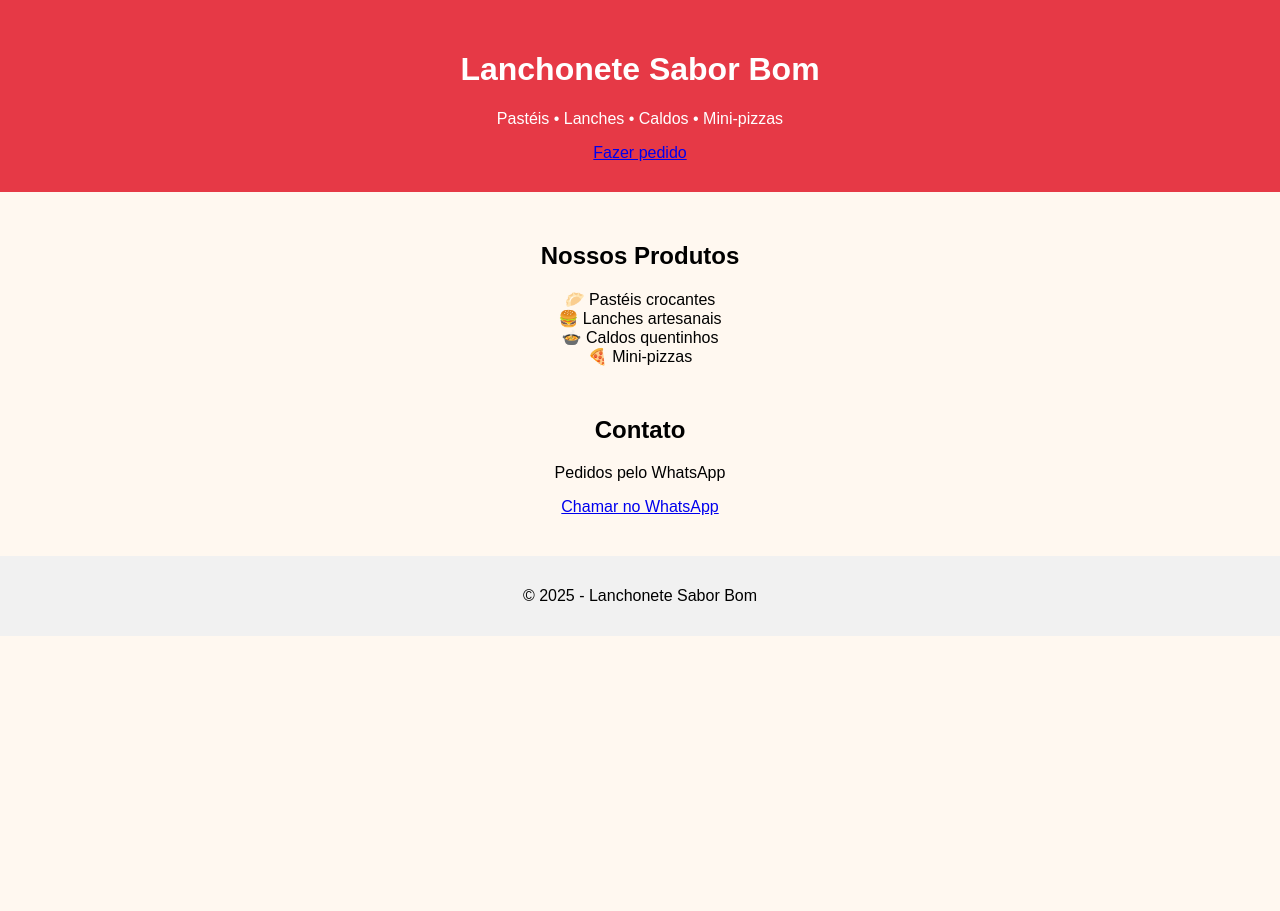
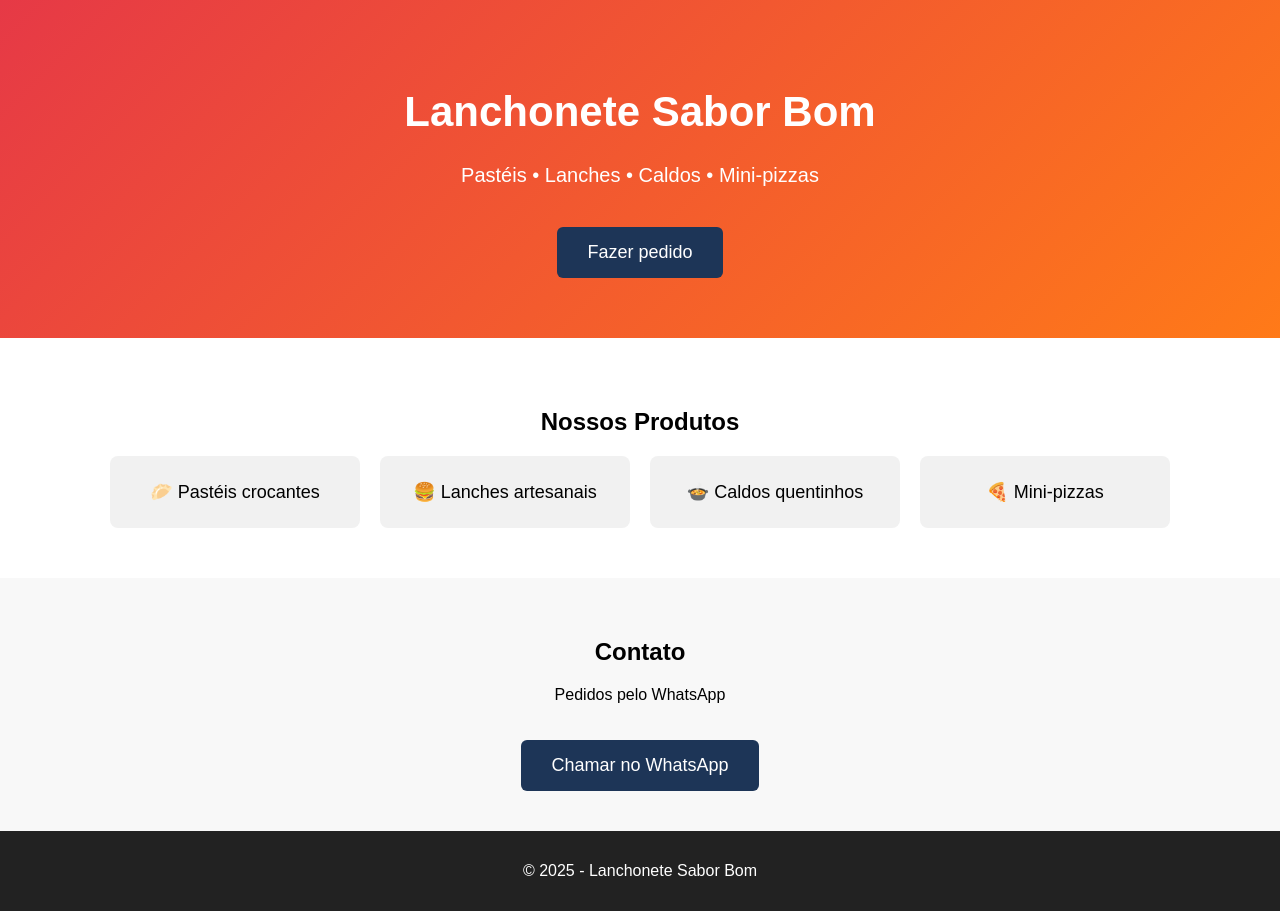
Before and after one commit to preto909/site-lanchonete, a plain HTML site: page index.html in a window 1280 px wide. Before the commit the page ends 800 px from the top, so only its background shows below. Drawn offline with Linux system fonts and the light colour scheme.

Commit message:
Update style.css

```diff
--- a/style.css
+++ b/style.css
@@ -1,50 +1,65 @@
 body {
   margin: 0;
   font-family: Arial, sans-serif;
-  background-color: #fff8f0;
+  background: #fff;
   text-align: center;
 }
 
 header {
-  background-color: #e63946;
+  background: linear-gradient(135deg, #e63946, #ff7a18);
   color: white;
-  padding: 30px 10px;
+  padding: 60px 20px;
+}
+
+header h1 {
+  font-size: 42px;
+}
+
+header p {
+  font-size: 20px;
+}
+
+.btn {
+  display: inline-block;
+  margin-top: 20px;
+  background: #1d3557;
+  color: white;
+  padding: 15px 30px;
+  text-decoration: none;
+  border-radius: 6px;
+  font-size: 18px;
+}
+
+.btn:hover {
+  background: #457b9d;
 }
 
 .produtos {
-  padding: 30px;
+  padding: 50px 20px;
 }
 
-.produtos ul {
-  list-style: none;
-  padding: 0;
+.cards {
+  display: flex;
+  justify-content: center;
+  gap: 20px;
+  flex-wrap: wrap;
 }
 
-.produtos li {
-  font-size: 20px;
-  margin: 10px 0;
+.card {
+  background: #f1f1f1;
+  padding: 25px;
+  width: 200px;
+  border-radius: 8px;
+  font-size: 18px;
 }
 
-.cta {
-  margin: 30px;
-}
-
-button {
-  background-color: #1d3557;
-  color: white;
-  border: none;
-  padding: 15px 25px;
-  font-size: 18px;
-  cursor: pointer;
-  border-radius: 5px;
-}
-
-button:hover {
-  background-color: #457b9d;
+.contato {
+  background: #f8f8f8;
+  padding: 40px;
 }
 
 footer {
-  background-color: #f1f1f1;
+  background: #222;
+  color: white;
   padding: 15px;
-  margin-top: 40px;
 }
```
